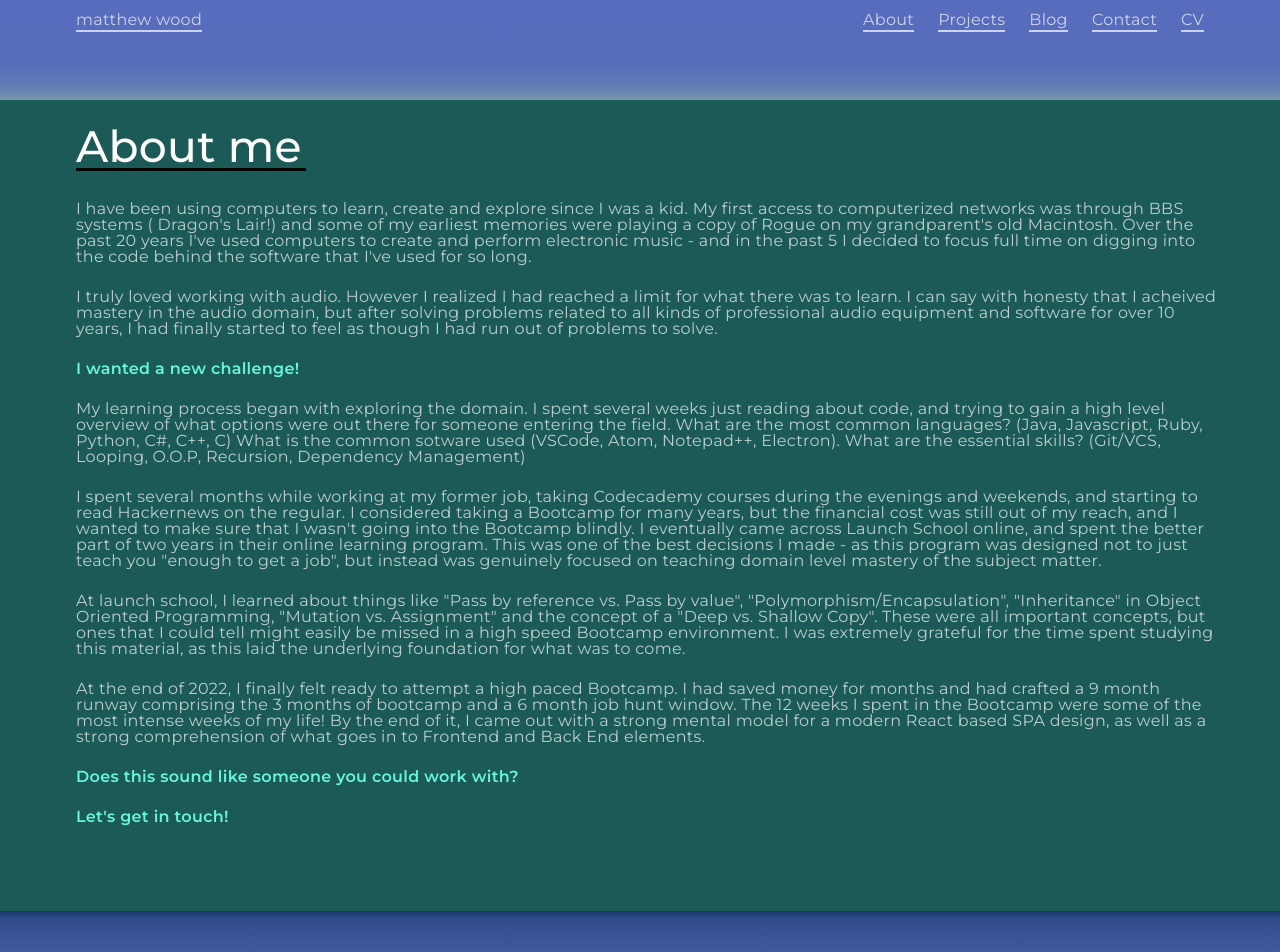
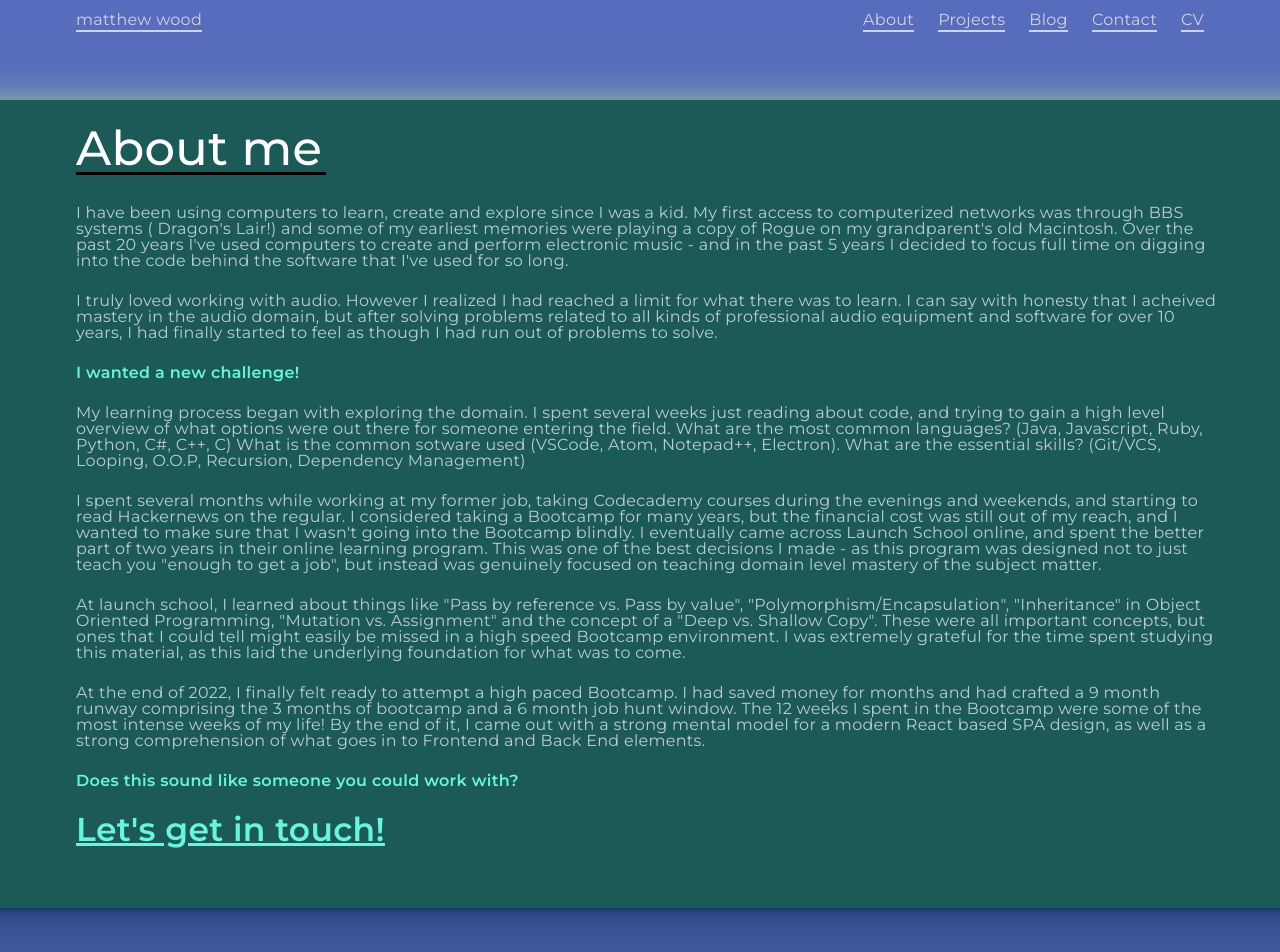
Before and after one commit to WMattWood/portfolio-site, a React (Vite) app: page /about in a window 1280 px wide. Shown: the top 952 px of the page. Built offline with nearby package versions, Linux system fonts and the light colour scheme; no server answers.

Commit message:
Unified styling across all pages for title to content spacing.

```diff
--- a/src/components/ProjectCard.jsx
+++ b/src/components/ProjectCard.jsx
@@ -120,9 +120,10 @@ const TextBox = styled.div`
 `
 
 const InfoBox = styled.div`
-    display: flex;
+  display: flex;
 `
 const InfoBlurb = styled.p`
+  font-size: 18px;
 `
 
 const ImageLink = styled.a`
--- a/src/pages/AboutPage.jsx
+++ b/src/pages/AboutPage.jsx
@@ -1,7 +1,10 @@
 import styled from 'styled-components'
 import Navbar from '../components/Navbar'
+import { useNavigate } from 'react-router-dom'
 
 function AboutPage() {
+
+  const navigate = useNavigate()
 
   return (
     <div>
@@ -11,11 +14,12 @@ function AboutPage() {
       <Body>
         <Contents>
           <Title>About me</Title>
-          <Section>
+          <SectionContainer>
+            {/* <BlurbBox> */}
               <Blurb>I have been using computers to learn, create and explore since I was a kid.
                 My first access to computerized networks was through BBS systems ( Dragon's Lair!) and some of my earliest memories were playing a copy of Rogue on
                 my grandparent's old Macintosh.  Over the past 20 years I've used computers
-              to create and perform electronic music - and in the past 5 I decided to
+                to create and perform electronic music - and in the past 5 years I decided to
                 focus full time on digging into the code behind the software that I've used
                 for so long.
               </Blurb>
@@ -56,9 +60,10 @@ function AboutPage() {
                 modern React based SPA design, as well as a strong comprehension of what goes in to Frontend and Back End elements.
               </Blurb>
 
+            {/* </BlurbBox> */}
             <Keyword>Does this sound like someone you could work with?</Keyword>
-            <Keyword>Let's get in touch!</Keyword>
-          </Section>
+            <ContactLink href="mailto:w.matthew.wood@gmail.com" target="blank">Let's get in touch!</ContactLink>
+          </SectionContainer>
 
         </Contents>
       </Body>
@@ -87,8 +92,8 @@ const Contents = styled.div`
 
 const Title = styled.h3`
   margin-top: 24px;
-  font-size: 44px;
-  width: 230px;
+  /* font-size: 44px; */
+  width: 250px;
 `
 
 const Header = styled.div`
@@ -102,19 +107,23 @@ const Footer = styled.div`
 `
 
 // Page Specific Elements
+// const BlurbBox = styled.div`
+//   font-size: 16px;
+//   line-height: 18px;
+//   display: flex;
+//   flex-direction: column;
+//   justify-content: start;
+//   flex-wrap: wrap;
+//   margin-bottom: 24px;
+//   width: 100%;
+
+//   /* @media (min-width: 840) {
+//     width: 500px;
+//   } */
+// `
+
 const BlurbBox = styled.div`
-  font-size: 16px;
-  line-height: 18px;
-  display: flex;
-  flex-direction: column;
-  justify-content: start;
-  flex-wrap: wrap;
-  margin-bottom: 24px;
-  width: 100%;
-
-  /* @media (min-width: 840) {
-    width: 500px;
-  } */
+  margin-bottom: 40px;
 `
 
 const Blurb = styled.p`
@@ -127,37 +136,45 @@ const Blurb = styled.p`
   }
 `
 
-const Section = styled.div`
+const SectionContainer = styled.div`
   width: 90%;
+  /* font-size: 18px; */
   display: flex;
   flex-direction: column;
   align-items: start;
-  /* padding-left: 12px; */
   margin-bottom: 50px;
-
-  @media (max-width: 500px) {
-      margin-bottom: 40px;
-    }
 `
 
 
 
 
 //Shared Elements
-const TitleBox = styled.div`
-  align-self: flex-start;
-  display: flex;
-  flex-direction: row;
-  justify-content: start;
-  margin-bottom: 24px;
-`
-const SectionTitle = styled.h3`
-`
-const Keyword = styled.b`
+const Keyword = styled.p`
   background: transparent;
   margin-bottom: 24px;
   font-weight: 600;
   color: var(--highlight-bright);
 `
 
+const Contact = styled.p`
+  font-size: 26px;
+  font-weight: 600;
+  margin-bottom: 20px;
+`
+const ContactLink = styled.a`
+  cursor: pointer;
+  text-decoration: none var(--highlight-bright);
+  background: transparent;
+  font-weight: 600;
+  color: var(--highlight-bright);
+  font-size: 33px;
+  text-decoration: underline;
+
+  :hover{
+    transition: 0.5s;
+    color: magenta;
+    text-decoration: underline magenta;
+  }
+`
+
 export default AboutPage
--- a/src/pages/BlogPage.jsx
+++ b/src/pages/BlogPage.jsx
@@ -97,7 +97,7 @@ const TitleBox = styled.div`
   display: flex;
   flex-direction: row;
   justify-content: start;
-  margin-bottom: 24px;
+  /* margin-bottom: 30px; */
   margin-top: 24px;
 `
 const SectionTitle = styled.h3`
--- a/src/pages/HomePage.jsx
+++ b/src/pages/HomePage.jsx
@@ -1,4 +1,4 @@
-import { useEffect, useState, useContext, useRef} from 'react'
+import { useEffect, useContext, useRef} from 'react'
 import { useNavigate, useLocation } from 'react-router-dom'
 import styled from 'styled-components'
 import headshot from '../assets/headshot.jpeg'
@@ -203,6 +203,8 @@ const TitleBox = styled.div`
 const SectionTitle = styled.h3`
 `
 
+
+
 //MyIntro Elements
 const MyIntro = styled.div`
   margin-bottom: 84px;
@@ -240,6 +242,21 @@ const TopBoxRight = styled.div`
       display: flex;
     }
 `
+const IconsBox = styled.div`
+  display: flex;
+  justify-content: space-around;
+  width: 200px;
+`
+const IconLink = styled.a`
+`
+const Icon = styled.img`
+  width: 34px;
+`
+const IconTrek = styled.img`
+  width: 44px;
+  position: relative;
+  top: -10%;
+`
 const IntroBlurb = styled.div`
   *{
     font-size: 20px;
@@ -266,6 +283,7 @@ const PdfLink = styled.a`
   font-weight: 600;
   color: var(--highlight-bright);
   font-size: 20px;
+
   :hover{
     transition: 0.5s;
     color: magenta;
@@ -284,23 +302,6 @@ const Headshot = styled.img`
   border: 3px solid black;
   border-radius: 5px;
   box-shadow: 12px 12px 2px 1px rgba(0, 0, 255, .2);
-`
-
-// Icons Section
-const IconsBox = styled.div`
-  display: flex;
-  justify-content: space-around;
-  width: 200px;
-`
-const IconLink = styled.a`
-`
-const Icon = styled.img`
-  width: 34px;
-`
-const IconTrek = styled.img`
-  width: 44px;
-  position: relative;
-  top: -10%;
 `
 
 // MySkills Section
@@ -389,6 +390,7 @@ const BlogBox = styled.div`
     }
 `
 
+
 // Contact Section
 const Contact = styled.p`
   font-size: 33px;
--- a/src/pages/ProjectPage.jsx
+++ b/src/pages/ProjectPage.jsx
@@ -15,7 +15,7 @@ const ProjectPage = () => {
       </Header>
       <Body>
         <Contents>
-          <Section>
+          {/* <Section> */}
             <TitleBox>
               <SectionTitle>My Projects</SectionTitle>
             </TitleBox>
@@ -25,7 +25,7 @@ const ProjectPage = () => {
                   { projects.map( (project) => <ProjectCard key={project.name} name={project.name}/> ) }
                 </ProjectBox>
             }
-          </Section>
+          {/* </Section> */}
         </Contents>
       </Body>
       <Footer>
@@ -87,7 +87,7 @@ const TitleBox = styled.div`
   display: flex;
   flex-direction: row;
   justify-content: start;
-  margin-bottom: 24px;
+  margin-bottom: 12px;
   margin-top: 24px;
 `
 const SectionTitle = styled.h3`
```
Lines whose indentation alone changed are shown as unchanged.
